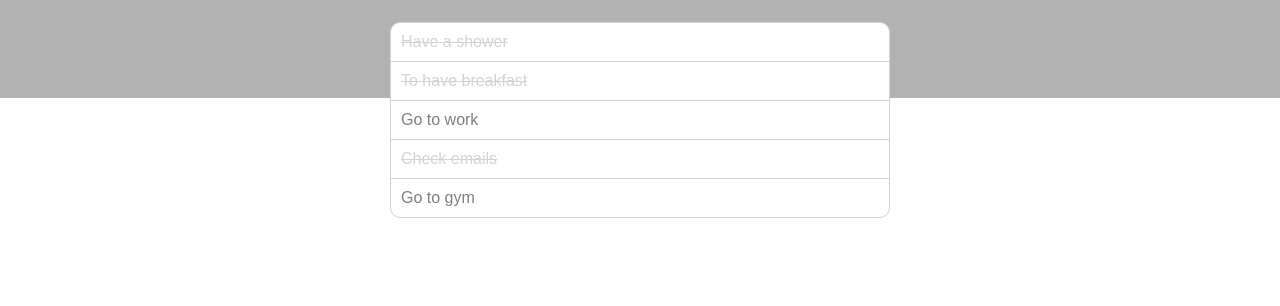
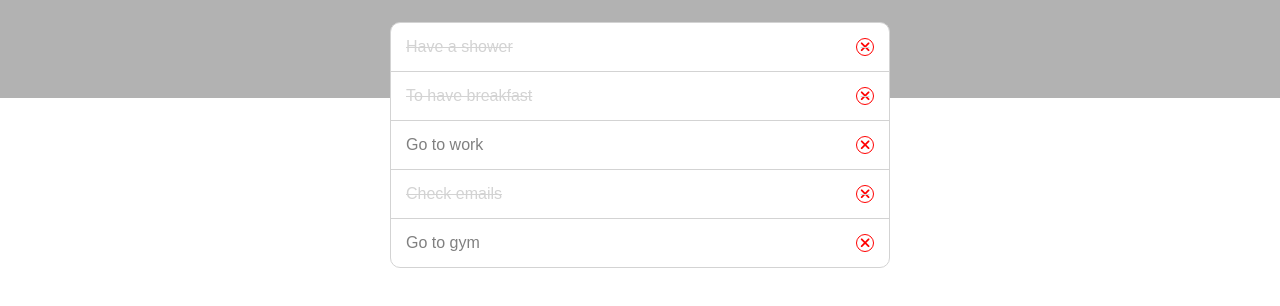
Before and after one commit to MatteoArt/vue-todolist, a plain HTML site: page index.html in a window 1280 px wide. Shown: the part 252-558 px from the top of the page. Drawn offline with nearby package versions, Linux system fonts and the light colour scheme.

Commit message:
inizio milestone 2

```diff
--- a/css/style.css
+++ b/css/style.css
@@ -49,9 +49,12 @@ header:after {
     list-style-type: none;
 }
 .todo-item {
-    padding: 10px;
+    padding: 15px;
     border-bottom: 1px solid lightgray;
     color: gray;
+    display: flex;
+    align-items: center;
+    justify-content: space-between;
 }
 .todo-item:last-child {
     border-bottom: 0;
@@ -60,3 +63,14 @@ header:after {
     color: lightgray;
     text-decoration: line-through;
 }
+.btn-delete {
+    height: 18px;
+    width: 18px;
+    border: 1px solid red;
+    color: red;
+    display: flex;
+    align-items: center;
+    justify-content: center;
+    border-radius: 50%;
+    cursor: pointer;
+}
--- a/index.html
+++ b/index.html
@@ -4,6 +4,9 @@
     <meta charset="UTF-8">
     <meta name="viewport" content="width=device-width, initial-scale=1.0">
     <title>Vue To Do List</title>
+    <link rel="stylesheet" href="https://cdnjs.cloudflare.com/ajax/libs/font-awesome/6.2.0/css/all.min.css"
+    integrity="sha512-xh6O/CkQoPOWDdYTDqeRdPCVd1SpvCA9XXcUnZS2FmJNp1coAFzvtCN9BmamE+4aHK8yyUHUSCcJHgXloTyT2A=="
+    crossorigin="anonymous" referrerpolicy="no-referrer" />
     <link rel="stylesheet" href="css/style.css">
     <script src="https://unpkg.com/vue@3/dist/vue.global.js"></script>
 </head>
@@ -25,6 +28,7 @@
                     <li class="todo-item" v-for="el in todoArr"
                     :class="crossedOut(el.done)">
                         {{ el.text }}
+                        <span :class="elBtn"><i class="fa-solid fa-xmark fa-sm"></i></span>
                     </li>
                 </ul>
             </div>
--- a/js/script.js
+++ b/js/script.js
@@ -31,6 +31,7 @@ Vue.createApp({
                 }
             ],
             barred: "barred-txt",
+            elBtn: "btn-delete",
         }
     },
     methods: {
```
